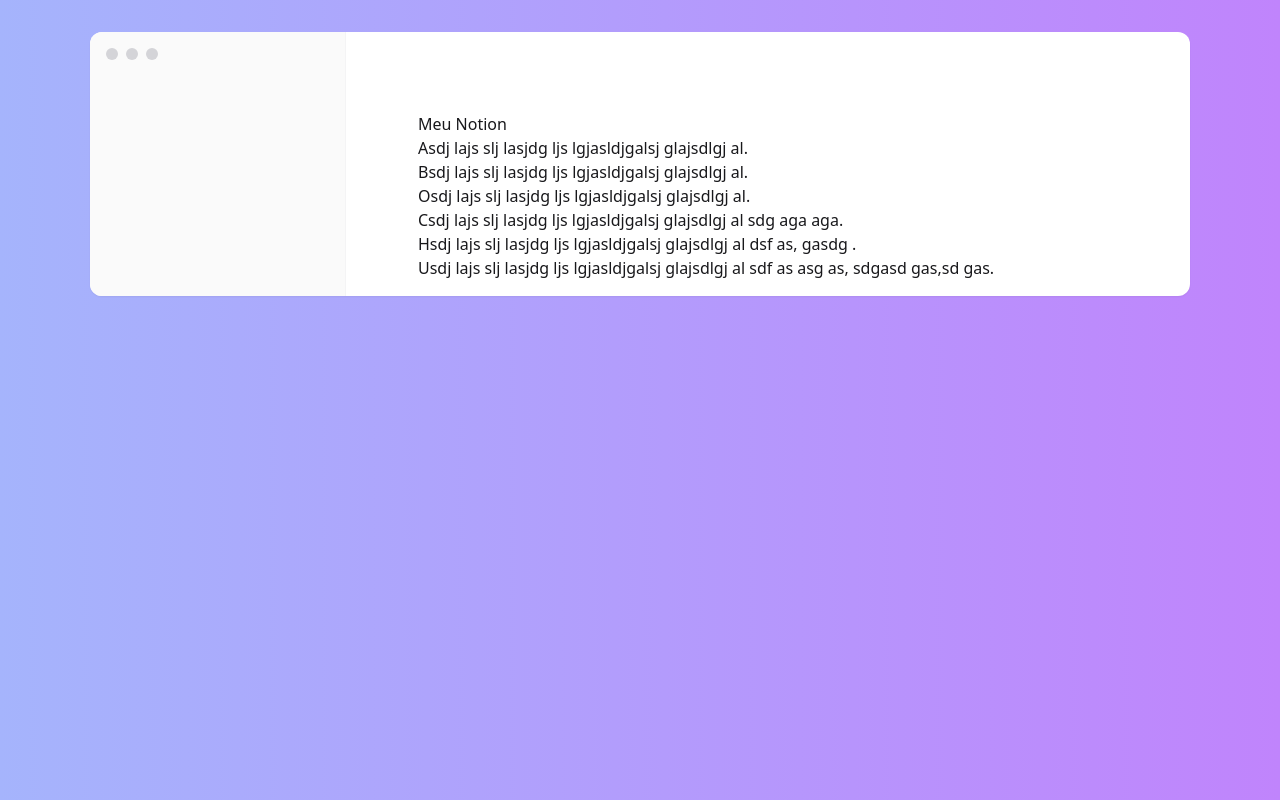
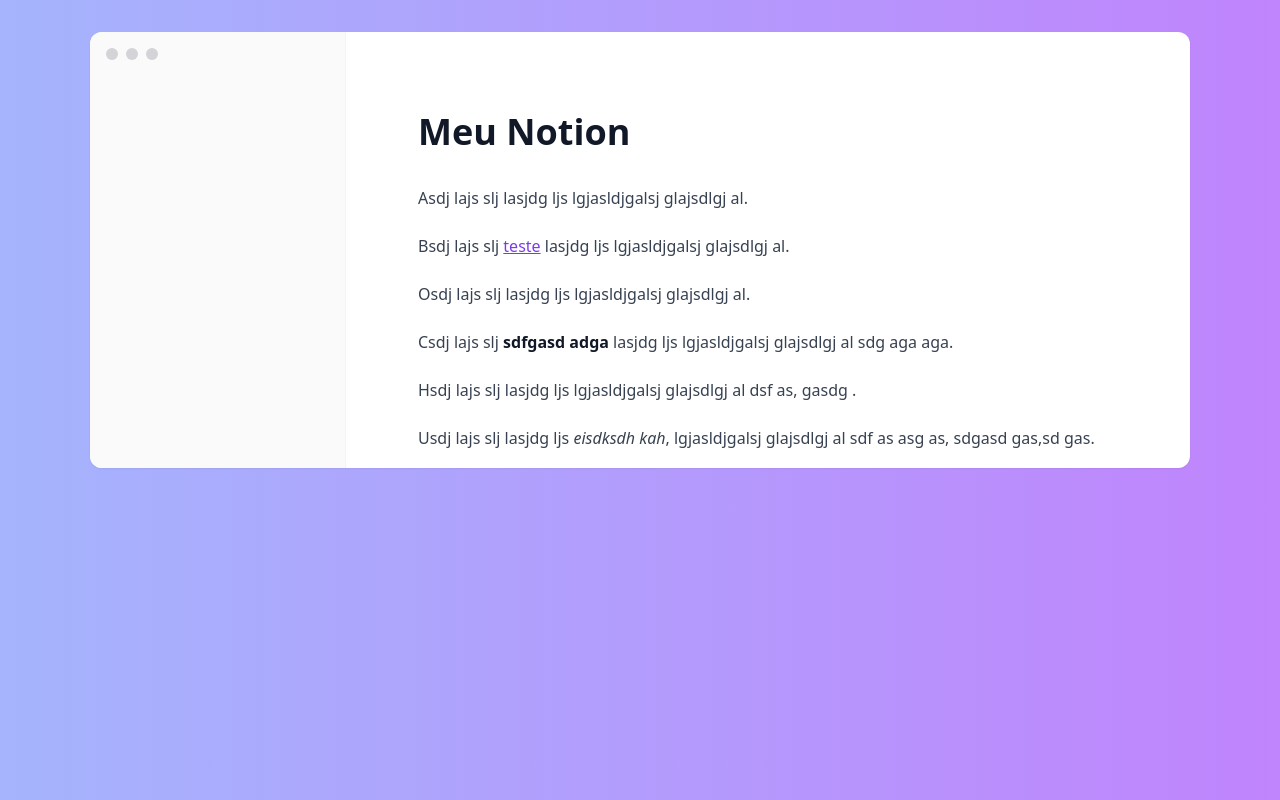
Before and after one commit to Cleedee/estudo-angular-notion, an Angular app: page / in a window 1280 px wide. Built offline with nearby package versions, Linux system fonts and the light colour scheme.

Commit message:
Configuração e aplicação do Tailwindcss/typography

```diff
--- a/src/app/app.component.html
+++ b/src/app/app.component.html
@@ -17,14 +17,14 @@
       </div>
     </aside>
     <main class="p-4">
-      <div class="max-w-[700px] mx-auto pt-16">
+      <div class="max-w-[700px] mx-auto pt-16 prose prose-violet">
         <h1>Meu Notion</h1>
         <p>Asdj lajs slj lasjdg ljs lgjasldjgalsj glajsdlgj al.</p>
-        <p>Bsdj lajs slj lasjdg ljs lgjasldjgalsj glajsdlgj al.</p>
+        <p>Bsdj lajs slj <a href="">teste</a> lasjdg ljs lgjasldjgalsj glajsdlgj al.</p>
         <p>Osdj lajs slj lasjdg ljs lgjasldjgalsj glajsdlgj al.</p>
-        <p>Csdj lajs slj lasjdg ljs lgjasldjgalsj glajsdlgj al sdg aga  aga.</p>
+        <p>Csdj lajs slj <strong>sdfgasd adga</strong> lasjdg ljs lgjasldjgalsj glajsdlgj al sdg aga  aga.</p>
         <p>Hsdj lajs slj lasjdg ljs lgjasldjgalsj glajsdlgj al dsf as, gasdg .</p>
-        <p>Usdj lajs slj lasjdg ljs lgjasldjgalsj glajsdlgj al sdf as asg as, sdgasd gas,sd gas.</p>
+        <p>Usdj lajs slj lasjdg ljs <i>eisdksdh kah</i>, lgjasldjgalsj glajsdlgj al sdf as asg as, sdgasd gas,sd gas.</p>
       </div>
     </main>
   </div>
--- a/tailwind.config.js
+++ b/tailwind.config.js
@@ -6,5 +6,7 @@
   theme: {
     extend: {},
   },
-  plugins: [],
+  plugins: [
+    require('@tailwindcss/typography'),
+  ],
 }
```
